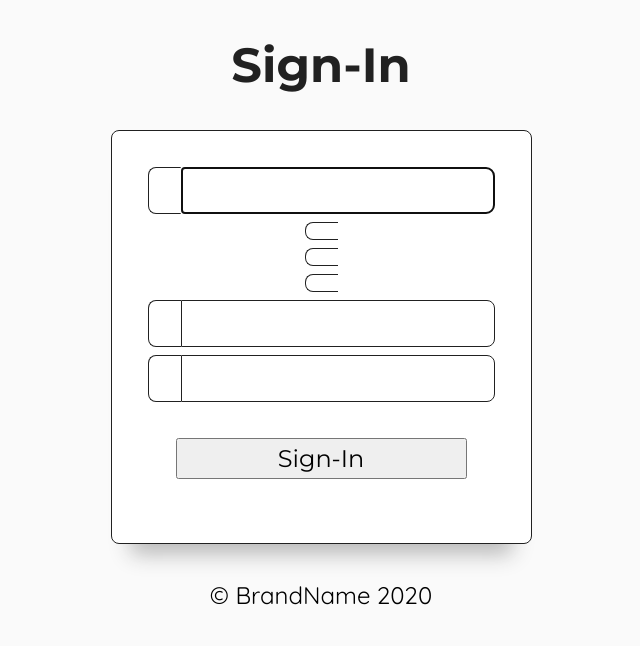
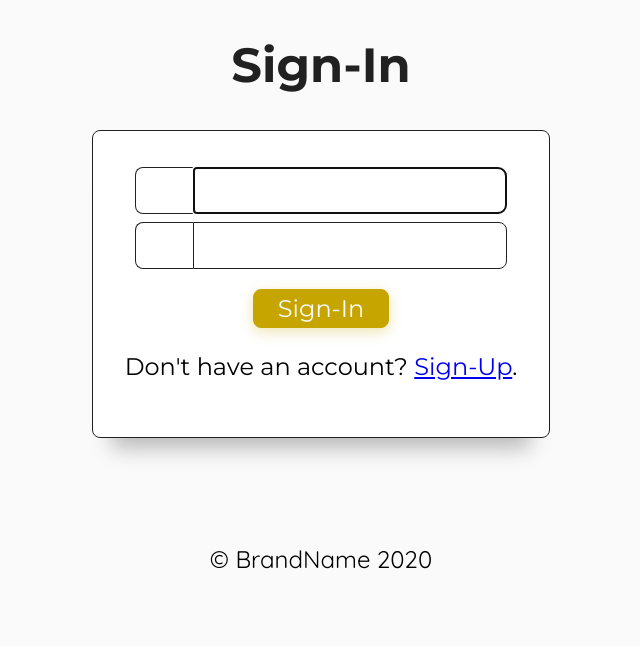
Before and after one commit to shunyaek/20200528, a Django app: page /user/signin/ in a window 1280 px wide. Shown: the part 190-836 px from the top of the page, without its empty margins (319-959 px from the left). After the commit the page ends 759 px from the top, so only its background shows below. Run offline with Django 3.2, Linux system fonts and the light colour scheme; some web fonts are replaced.

Commit message:
Added a Sign-In page...

```diff
--- a/src/brand/templates/account/sign_in.html
+++ b/src/brand/templates/account/sign_in.html
@@ -1 +1,37 @@
-<h1>Sign-In</h1>
+{% extends 'base.html' %}
+
+{% block content %}
+<div class="signx-form-heading">
+    <h2>{{ page_heading|title }}</h2>
+</div>
+<div class="signx-form-box">
+    <form enctype="multipart/form-data" action="" method="POST">
+        {% csrf_token %}
+        <div class="signx-item">
+            <div class="signx-label">
+                {{ form.username.label }}
+            </div>
+            <div class="signx-icon">
+                <i class="fas fa-id-badge"></i>
+            </div>
+            <div class="signx-field">
+                {{ form.username }}
+            </div>
+        </div>
+        <div class="signx-item">
+            <div class="signx-label">
+                {{ form.password1.label }}
+            </div>
+            <div class="signx-icon">
+                <i class="fas fa-key"></i>
+            </div>
+            <div class="signx-field">
+                {{ form.password1 }}
+            </div>
+        </div>
+        <input class="signx-button" type="submit" value="{{ button_value|capfirst }}">
+        <p>Don't have an account? <a href="{% url 'brand:sign_up' %}">Sign-Up</a>.</p>
+        <!-- <input class="signx-button-other" type="submit" value="Sign-Up"> -->
+    </form>
+</div>
+{% endblock %}
--- a/src/brand/templates/account/sign_up.html
+++ b/src/brand/templates/account/sign_up.html
@@ -74,6 +74,8 @@
             </div>
         </div>
         <input class="signx-button" type="submit" value="{{ button_value|capfirst }}">
+        <p>Have an account? <a href="{% url 'brand:sign_in' %}">Sign-In</a>.</p>
+        <!-- <input class="signx-button-other" type="submit" value="Sign-In"> -->
     </form>
 </div>
 {% endblock %}
--- a/src/brand/views.py
+++ b/src/brand/views.py
@@ -51,4 +51,4 @@
         "page_heading": "Sign-In",
         "button_value": "Sign-In",
     }
-    return render(request, "account/sign_up.html", context)
+    return render(request, "account/sign_in.html", context)
--- a/src/static/css/signx.css
+++ b/src/static/css/signx.css
@@ -59,6 +59,7 @@
     border-top-left-radius: 0.5rem;
     border: 0.01rem solid var(--theme-color-primary);
     border-right: 0;
+    min-width: 2vw;
 }
 
 .signx-field input {
@@ -75,6 +76,32 @@
 }
 
 .signx-button {
-    padding: var(--standard-padding);
-    margin: var(--standard-margin);
+    margin-top: calc(var(--standard-margin) / 2);
+    margin-left: calc(var(--standard-margin) * 4);
+    margin-right: calc(var(--standard-margin) * 4);
+    background-color: var(--theme-color-secondary);
+    color: var(--theme-color-background);
+    border-radius: 0.5rem;
+    border: 0.1rem solid var(--theme-color-secondary);
+    box-shadow: 0 4px 14px 0 var(--shadow-secondary);
+    padding-left: calc(var(--standard-padding) * 3);
+    padding-right: calc(var(--standard-padding) * 3);
+    padding-top: var(--standard-padding);
+    padding-bottom: var(--standard-padding);
+    font-size: clamp(100%, 1rem + 2vw, 1.5rem);
 }
+
+.signx-button-other {
+    margin-left: calc(var(--standard-margin) * 4);
+    margin-right: calc(var(--standard-margin) * 4);
+    background-color: var(--theme-color-background);
+    color: var(--theme-color-primary);
+    border-radius: 0.5rem;
+    border: 0.1rem solid var(--theme-color-secondary);
+    box-shadow: 0 4px 14px 0 var(--shadow-secondary);
+    padding-left: calc(var(--standard-padding) * 3);
+    padding-right: calc(var(--standard-padding) * 3);
+    padding-top: var(--standard-padding);
+    padding-bottom: var(--standard-padding);
+    font-size: clamp(100%, 1rem + 2vw, 1.5rem);
+}
```
Also changed, not shown: notes.md (+6 -0 lines).
